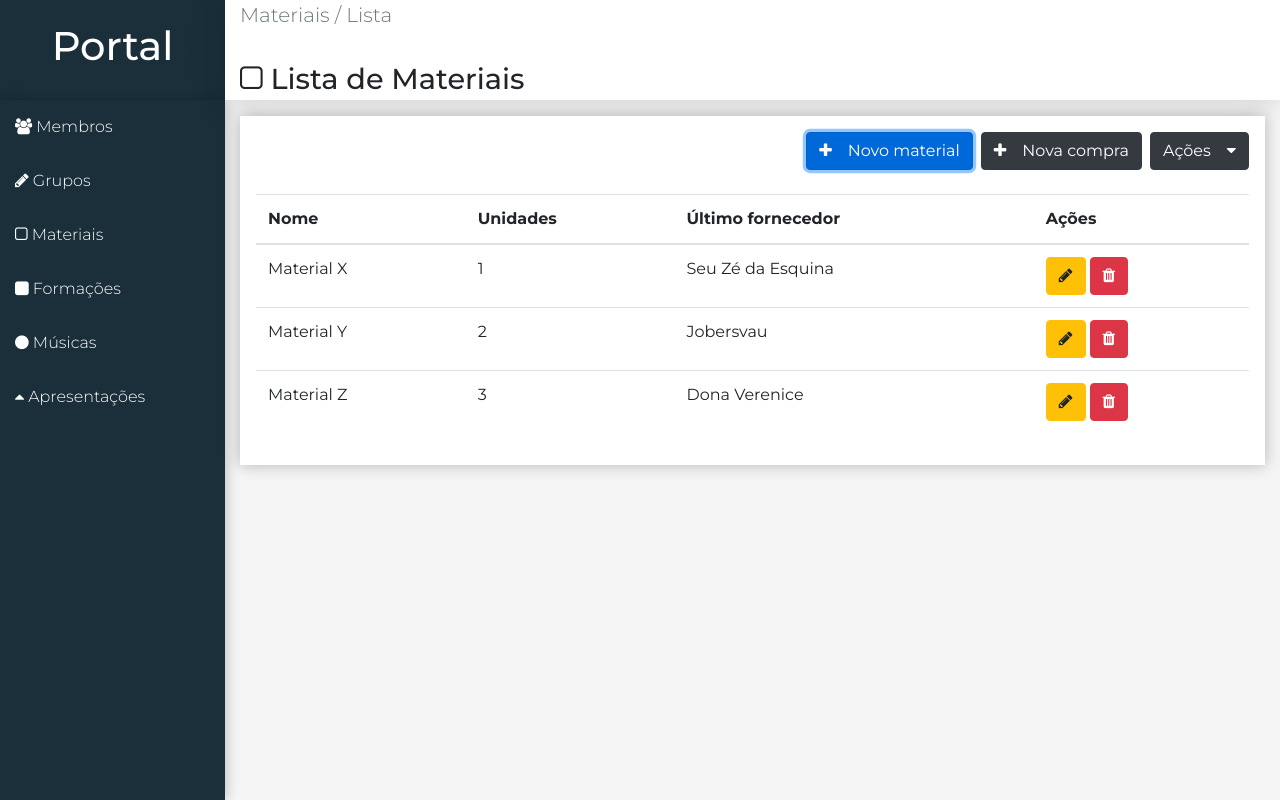
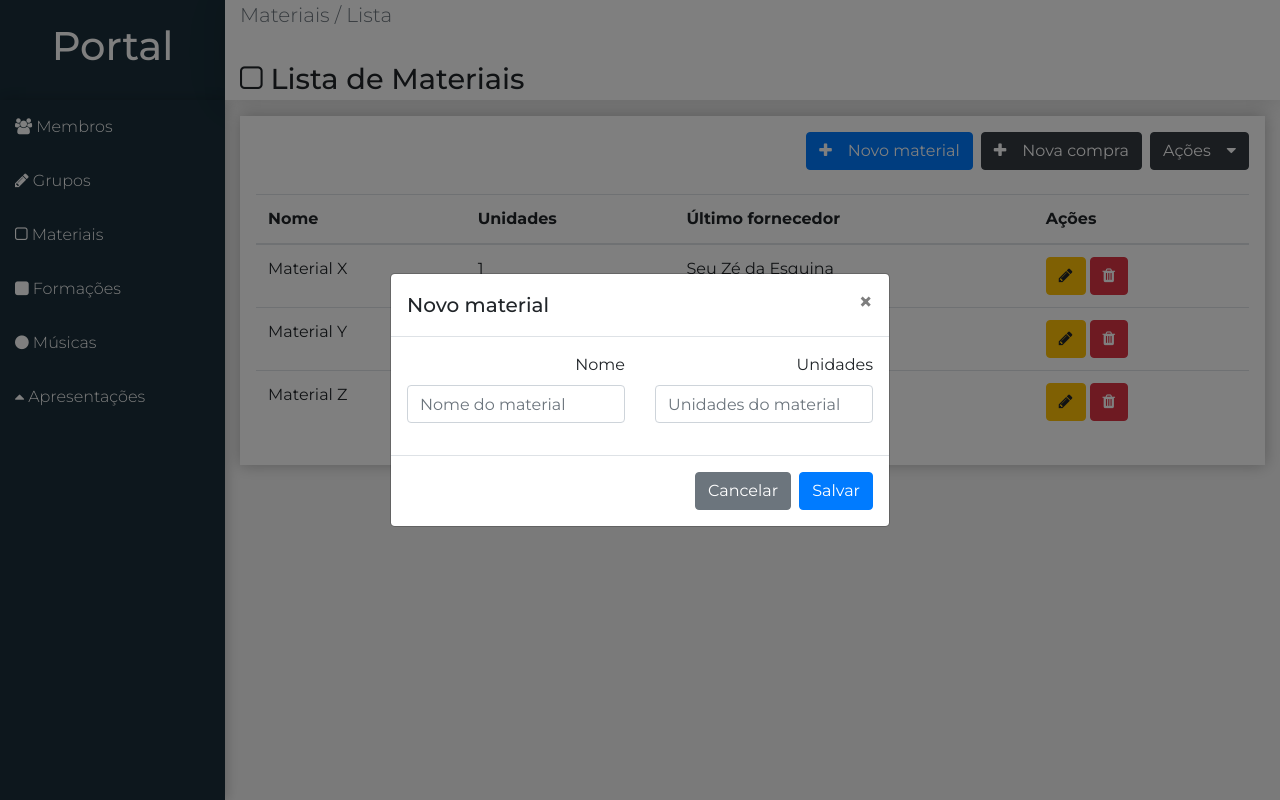
Before and after one commit to gabrielrg14/projeto-lab-eng, a React (Create React App) app in the folder frontend/: page /materiais in a window 1280 px wide. Both pictures are taken after a click on the button "Novo material". Built offline with nearby package versions, Linux system fonts and the light colour scheme.

Commit message:
Criação dos Modais para os componentes Membros e Materiais
Foram criados os modais para inclusão de novos membros e materiais, além do modal para registro de novas compras de materiais.

```diff
--- a/frontend/package.json
+++ b/frontend/package.json
@@ -5,6 +5,8 @@
   "dependencies": {
     "axios": "^0.19.2",
     "bootstrap": "^4.5.0",
+    "popper.js": "^1.14.3",
+    "jquery": "^3.5.1",
     "font-awesome": "4.7.0",
     "react": "^16.4.0",
     "react-dom": "^16.13.1",
--- a/frontend/src/components/materiais/Materiais.jsx
+++ b/frontend/src/components/materiais/Materiais.jsx
@@ -22,10 +22,10 @@ export default class UserCrud extends Component {
     renderTopButtons() {
         return (
             <div className="text-right">
-                <button className="btn btn-primary mr-1">
+                <button className="btn btn-primary mr-1" data-toggle="modal" data-target="#inserirNovoMaterial">
                     <i className="fa fa-plus mr-3"></i>Novo material
                 </button>
-                <button className="btn btn-dark ml-1 mr-1">
+                <button className="btn btn-dark ml-1 mr-1" data-toggle="modal" data-target="#inserirNovaCompra">
                     <i class="fa fa-plus mr-3"></i>
                     Nova compra
                 </button>
@@ -33,6 +33,84 @@ export default class UserCrud extends Component {
                     Ações
                     <i class="fa fa-caret-down ml-3"></i>
                 </button>
+
+                {/* Modal Modal Novo Material */}
+                <div class="modal fade" id="inserirNovoMaterial" tabindex="-1" role="dialog" aria-labelledby="ModalNovoMaterial" aria-hidden="true">
+                    <div class="modal-dialog modal-dialog-centered" role="document">
+                        <div class="modal-content">
+                            <div class="modal-header">
+                                <h5 class="modal-title" id="ModalNovoMaterial">Novo material</h5>
+                                <button type="button" class="close" data-dismiss="modal" aria-label="Fechar">
+                                    <span aria-hidden="true">&times;</span>
+                                </button>
+                            </div>
+                            <div class="modal-body">
+                                <div className="form">
+                                    <div className="row">
+                                        <div className="col-12 col-md-6">
+                                            <div className="form-group">
+                                                <label>Nome</label>
+                                                <input type="text" className="form-control" name="name" placeholder="Nome do material" />
+                                            </div>
+                                        </div>
+
+                                        <div className="col-12 col-md-6">
+                                            <div className="form-group">
+                                                <label>Unidades</label>
+                                                <input type="text" className="form-control" name="unidades" placeholder="Unidades do material" />
+                                            </div>
+                                        </div>
+                                    </div>
+                                </div>
+                            </div>
+
+                            <div class="modal-footer">
+                                <button type="button" class="btn btn-secondary" data-dismiss="modal">Cancelar</button>
+                                <button type="button" class="btn btn-primary">Salvar</button>
+                            </div>
+                        </div>
+                    </div>
+                </div>
+                {/* Fim Modal Novo Material */}
+
+                {/* Início Modal Nova Compra de Material */}
+                <div class="modal fade" id="inserirNovaCompra" tabindex="-1" role="dialog" aria-labelledby="ModalNovaCompra" aria-hidden="true">
+                    <div class="modal-dialog modal-dialog-centered" role="document">
+                        <div class="modal-content">
+                            <div class="modal-header">
+                                <h5 class="modal-title" id="ModalNovaCompra">Nova Compra de Material</h5>
+                                <button type="button" class="close" data-dismiss="modal" aria-label="Fechar">
+                                    <span aria-hidden="true">&times;</span>
+                                </button>
+                            </div>
+                            <div class="modal-body">
+                                <div className="form">
+                                    <div className="row">
+                                        <div className="col-12 col-md-6">
+                                            <div className="form-group">
+                                                <label>Nome do material</label>
+                                                <input type="text" className="form-control" name="nome-material-compra" placeholder="Nome do material" />
+                                            </div>
+                                        </div>
+
+                                        <div className="col-12 col-md-6">
+                                            <div className="form-group">
+                                                <label>Unidades</label>
+                                                <input type="text" className="form-control" name="unidades" placeholder="Unidades do material" />
+                                            </div>
+                                        </div>
+                                    </div>
+                                </div>
+                            </div>
+
+                            <div class="modal-footer">
+                                <button type="button" class="btn btn-secondary" data-dismiss="modal">Cancelar</button>
+                                <button type="button" class="btn btn-primary">Salvar</button>
+                            </div>
+                        </div>
+                    </div>
+                </div>
+                {/* Fim Modal Nova Compra de Material */}
             </div>
         )
     }
--- a/frontend/src/components/membros/Membros.jsx
+++ b/frontend/src/components/membros/Membros.jsx
@@ -68,13 +68,53 @@ export default class UserCrud extends Component {
     renderTopButtons() {
         return (
             <div className="text-right">
-                <button className="btn btn-primary mr-1">
-                    <i className="fa fa-plus mr-3"></i>Novo membro
+                <button type="button" className="btn btn-primary mr-1" data-toggle="modal" data-target="#inserirNovoMembro">
+                    <i className="fa fa-plus mr-3"></i>
+                    Novo membro
                 </button>
                 <button className="btn btn-dark ml-1">
                     Ações
                     <i class="fa fa-caret-down ml-3"></i>
                 </button>
+
+                {/* Início Modal novo Membro */}
+                <div class="modal fade" id="inserirNovoMembro" tabindex="-1" role="dialog" aria-labelledby="ModalNovoMembro" aria-hidden="true">
+                    <div class="modal-dialog modal-dialog-centered" role="document">
+                        <div class="modal-content">
+                            <div class="modal-header">
+                                <h5 class="modal-title" id="ModalNovoMembro">Novo membro</h5>
+                                <button type="button" class="close" data-dismiss="modal" aria-label="Fechar">
+                                    <span aria-hidden="true">&times;</span>
+                                </button>
+                            </div>
+                            <div class="modal-body">
+                                <div className="form">
+                                    <div className="row">
+                                        <div className="col-12 col-md-6">
+                                            <div className="form-group">
+                                                <label>Nome</label>
+                                                <input type="text" className="form-control" name="name" placeholder="Nome do membro" />
+                                            </div>
+                                        </div>
+
+                                        <div className="col-12 col-md-6">
+                                            <div className="form-group">
+                                                <label>CPF</label>
+                                                <input type="text" className="form-control" name="cpf" placeholder="CPF do membro" />
+                                            </div>
+                                        </div>
+                                    </div>
+                                </div>
+                            </div>
+
+                            <div class="modal-footer">
+                                <button type="button" class="btn btn-secondary" data-dismiss="modal">Cancelar</button>
+                                <button type="button" class="btn btn-primary">Salvar</button>
+                            </div>
+                        </div>
+                    </div>
+                </div>
+                {/* Fim Modal novo Membro */}
             </div>
         )
     }
--- a/frontend/src/main/App.jsx
+++ b/frontend/src/main/App.jsx
@@ -1,4 +1,5 @@
 import 'bootstrap/dist/css/bootstrap.min.css'
+import 'bootstrap/dist/js/bootstrap.min.js'
 import 'font-awesome/css/font-awesome.min.css'
 import './App.css'
 import React from 'react'
```
Also changed, not shown: 1 other file (tests, documents, lock files or other folders).
